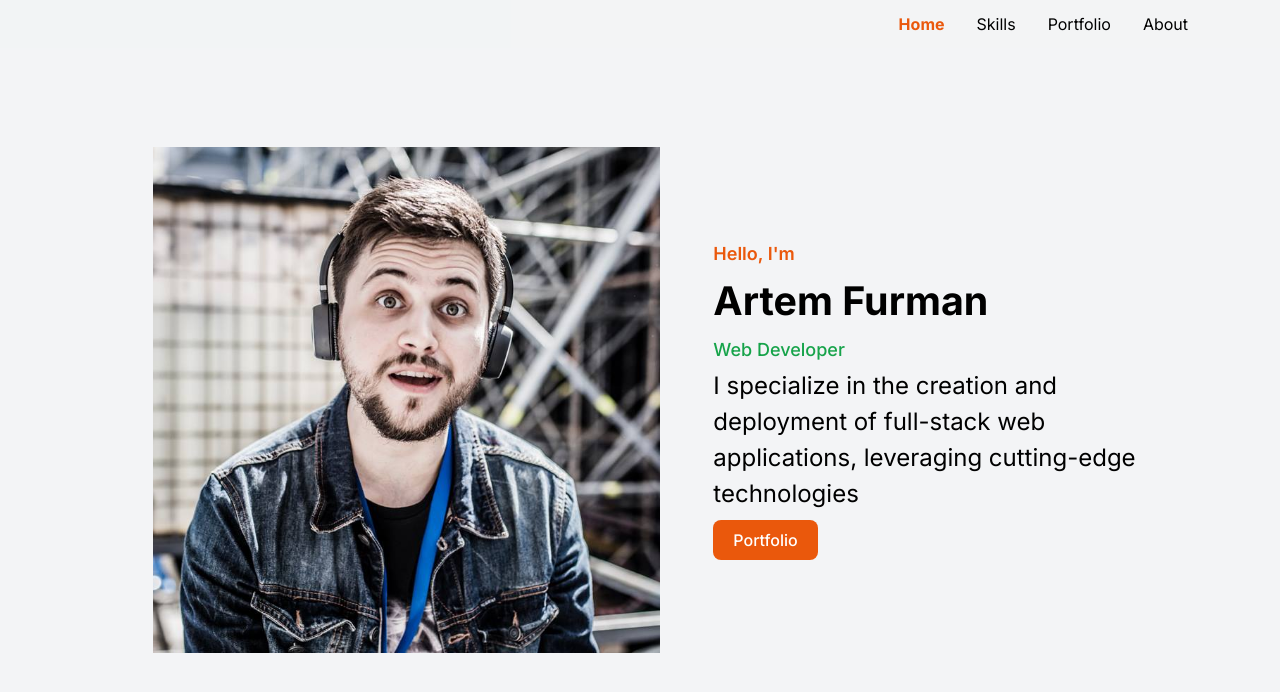
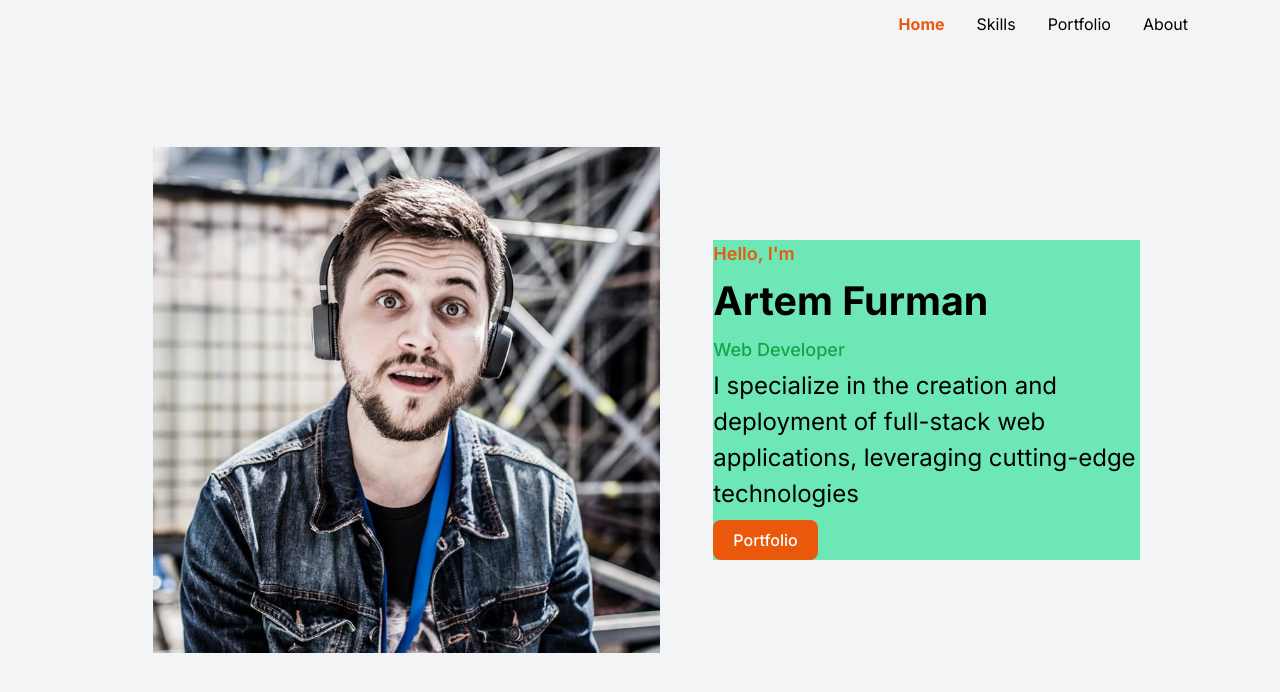
Before and after one commit to Arden27/portfolio, a Next.js app: page / in a window 1280 px wide. Shown: the top 692 px of the page. Built offline with nearby package versions, Linux system fonts and the light colour scheme.

Commit message:
image description h-1/2

```diff
--- a/src/app/page.js
+++ b/src/app/page.js
@@ -24,7 +24,7 @@ export default function Small() {
                 className="flex h-[100svh] w-screen snap-start items-center justify-center "
             >
                 <div className="flex md:gap-10 w-full h-5/6 flex-col items-center justify-center md:h-screen md:flex-row">
-                    <div className="flex aspect-square h-2/3 items-center justify-center">
+                    <div className="flex aspect-square max-sm:h-1/2 h-2/3 items-center justify-center">
                         <Image
                             src="/img/about.jpeg"
                             alt="Profile Picture"
@@ -34,7 +34,7 @@ export default function Small() {
                             height={720}
                         />
                     </div>
-                    <div className="max-sm:flex max-sm:h-1/3 md:w-1/3 max-sm:flex-col max-sm:items-center max-sm:justify-center max-sm:p-4">
+                    <div className="max-sm:flex bg-emerald-300 max-sm:h-1/2 md:w-1/3 max-sm:flex-col max-sm:items-center max-sm:justify-center max-sm:p-4">
                         <div className="text-lg font-semibold text-orange-600 md:mb-1">
                             Hello, I'm
                         </div>
```
